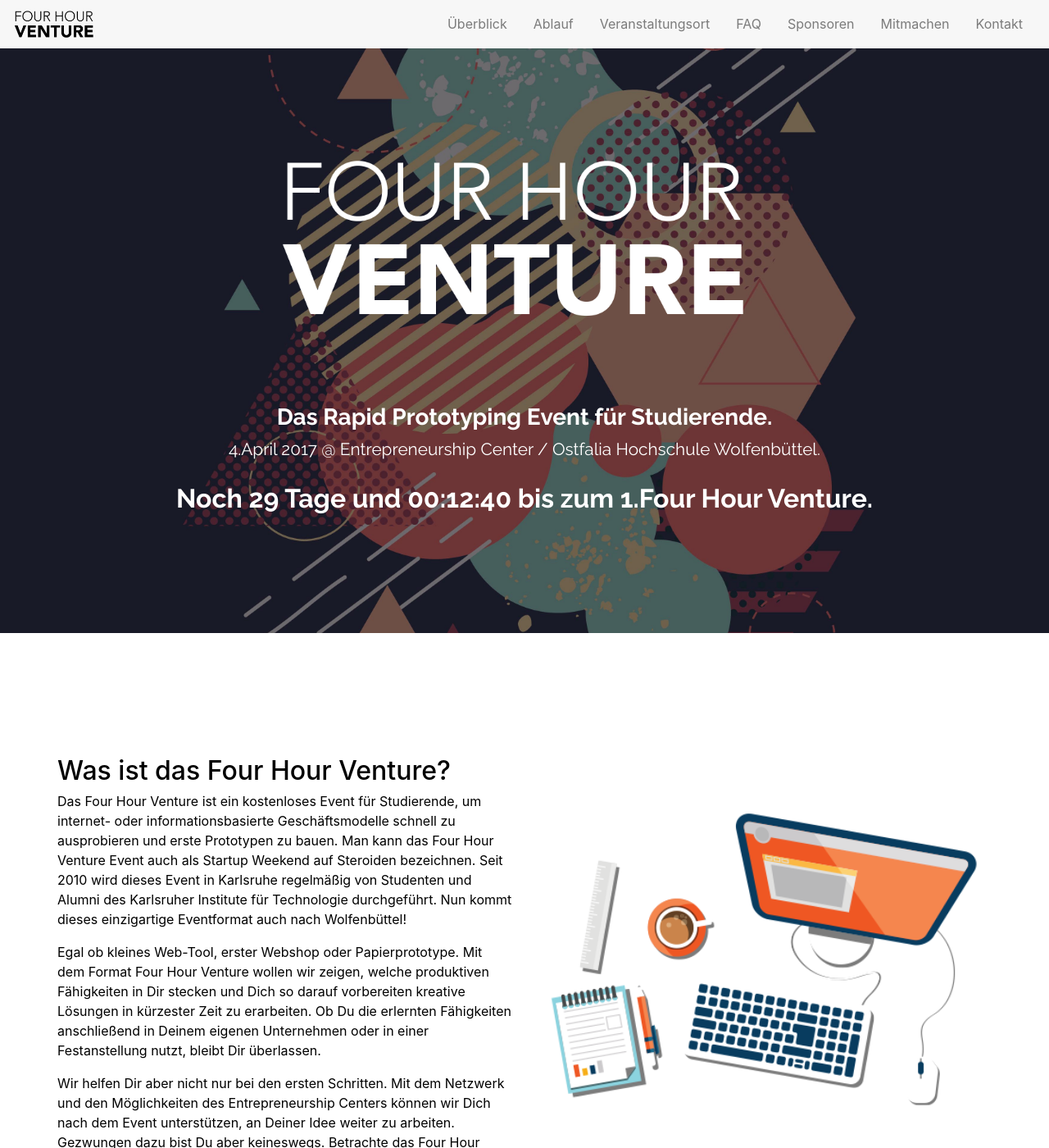
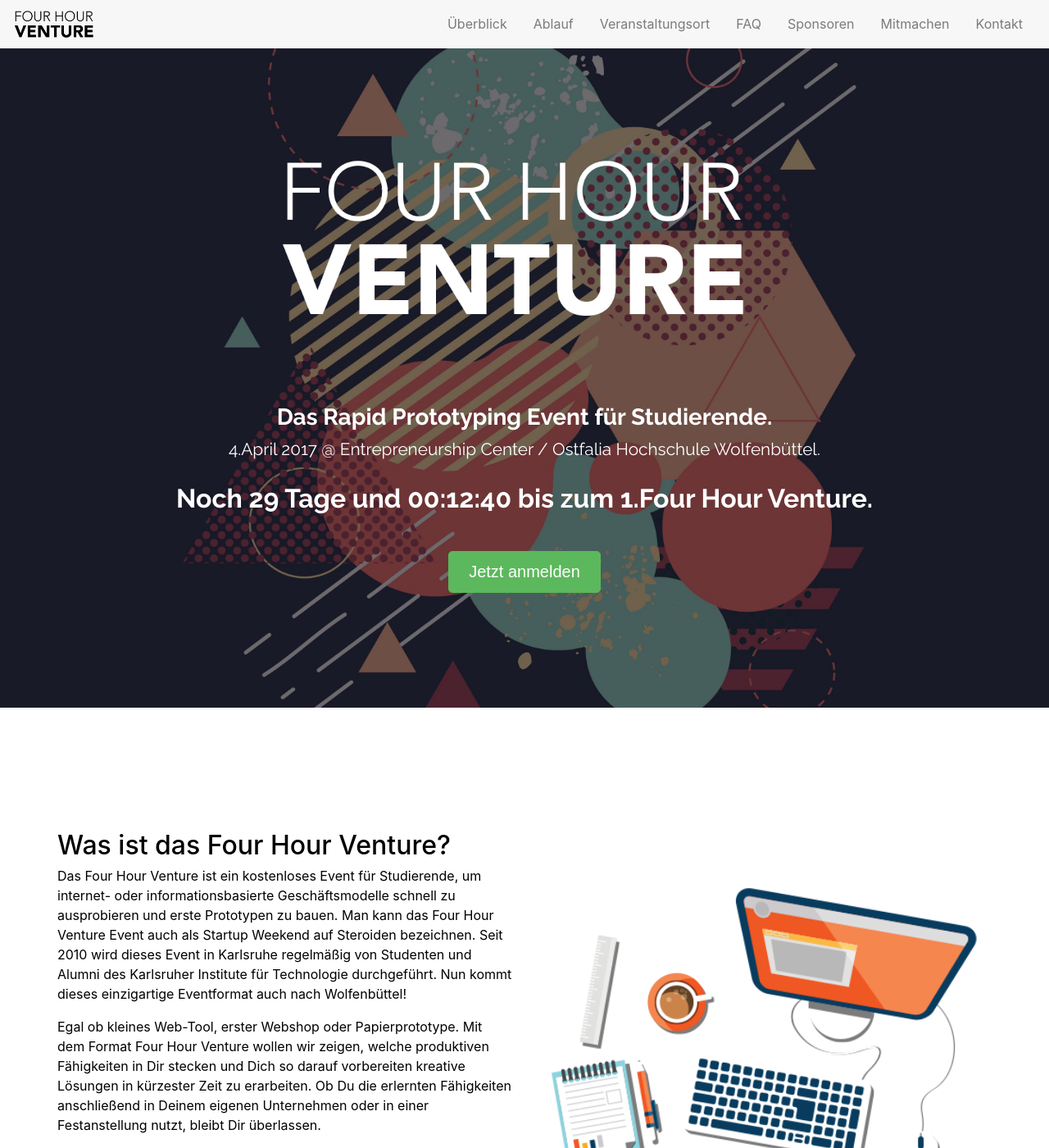
Before and after one commit to Menux/4-Hour-Venture, a Jekyll site: the page built from index.html, in a window 1280 px wide and 1400 px high. Shown: the whole window at 82% size. Built offline with Jekyll 4.4.1, drawn with Linux system fonts in a browser that asks for light colours; nearby versions of some CDN libraries; a style sheet for code colours, icons or effects is not loaded.

Commit message:
Add sign up button to the top

```diff
--- a/assets/css/main.scss
+++ b/assets/css/main.scss
@@ -45,6 +45,10 @@
   font-size: 2em;
   margin: 20px 0 0 0;
   font-weight: bold;
+}
+
+#startNow{
+  padding: 40px 0 0 0;
 }
 
 // Footer
--- a/index.html
+++ b/index.html
@@ -8,6 +8,13 @@ layout: default
             <h3><strong>Das Rapid Prototyping Event für Studierende.</strong></h3>
             <p>4.April 2017 @ Entrepreneurship Center / Ostfalia Hochschule Wolfenbüttel.</p>
             <div id="countdown"></div>
+
+            <div id="startNow">
+              <a href="#participants" class="page-scroll">
+                <button class="btn btn-success btn-lg">Jetzt anmelden</button>
+              </a>
+            </div>
+
         </div>
     </div>
 </div>
```
